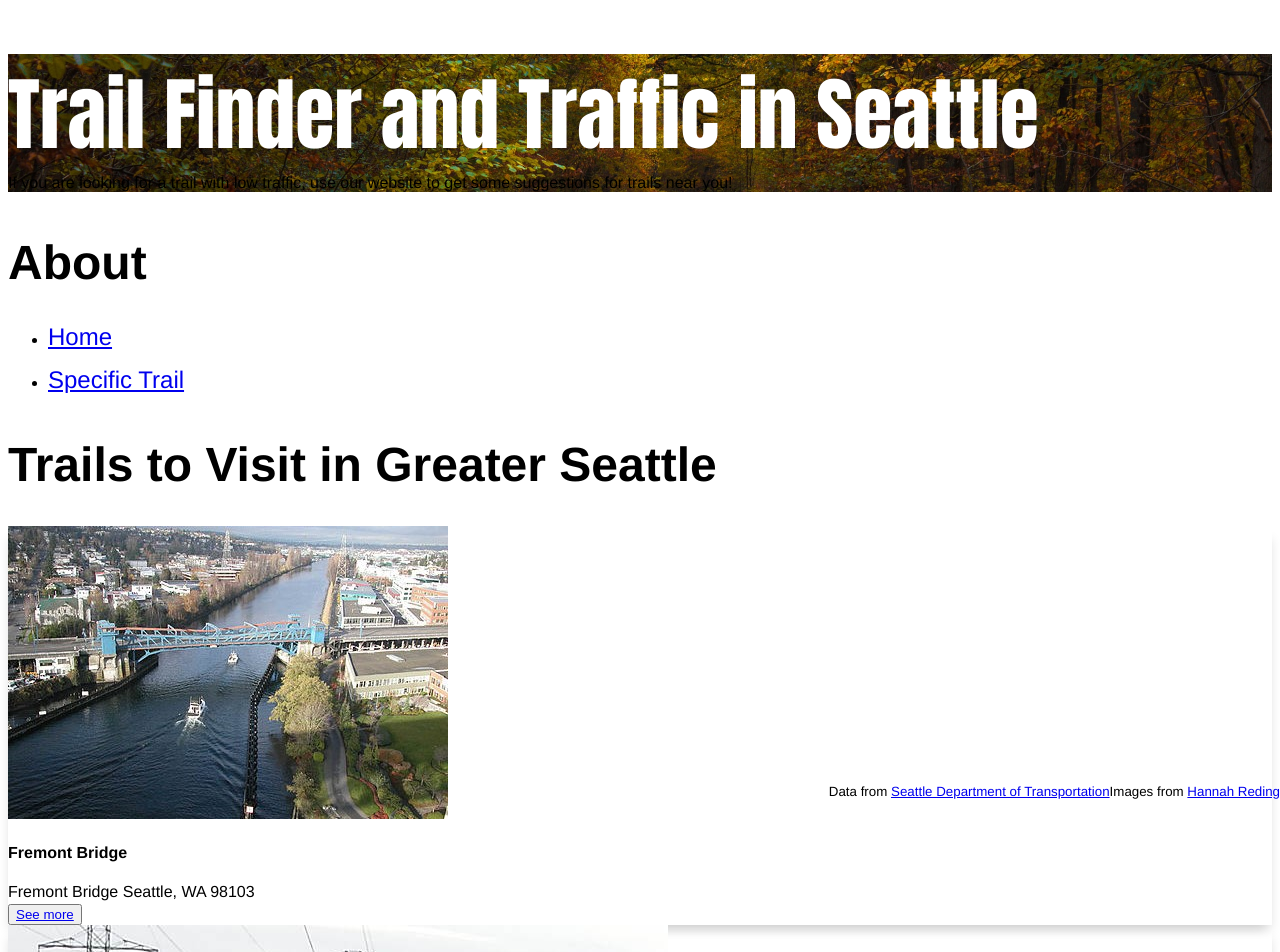
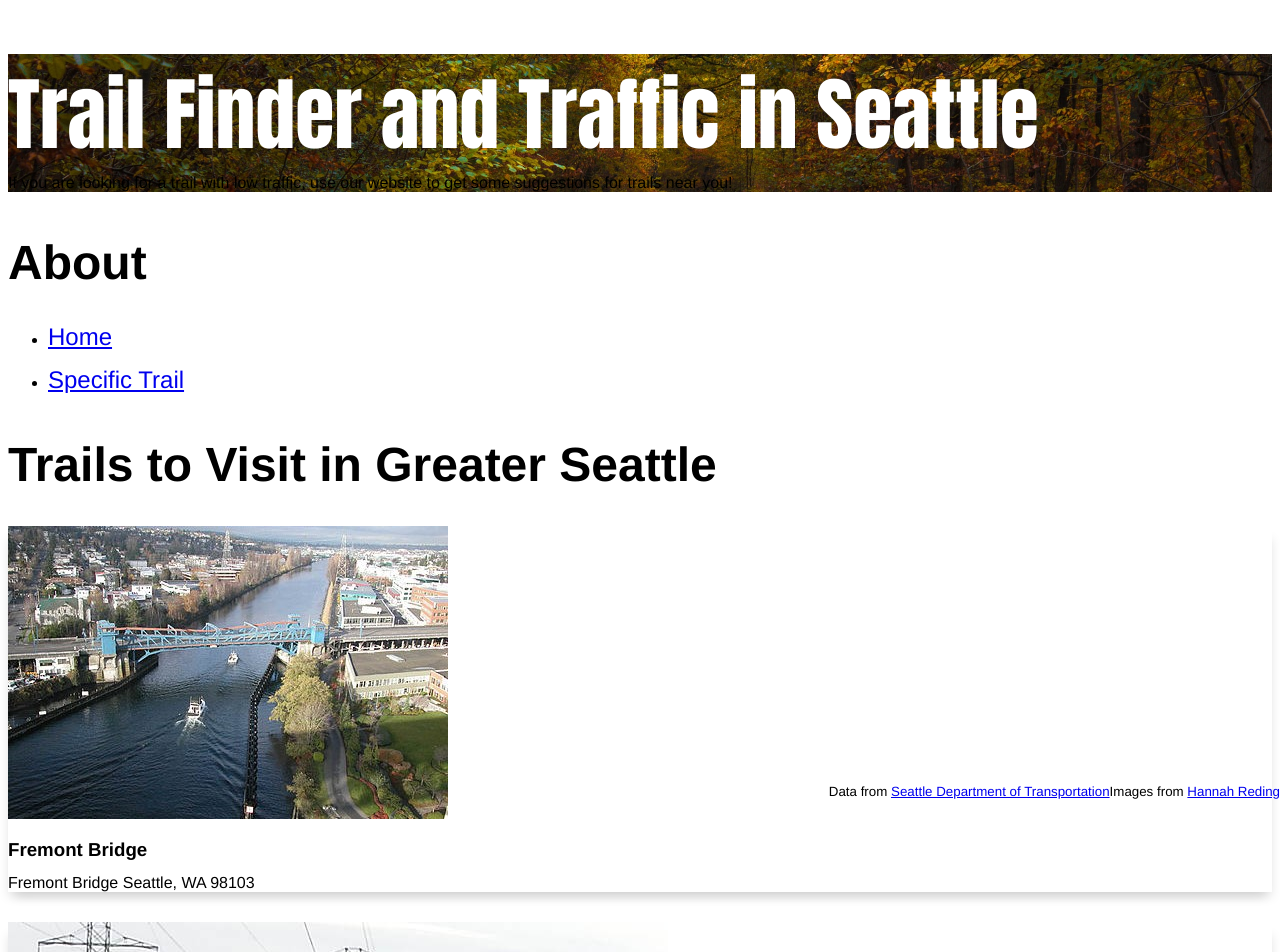
Before and after one commit to info340-au20/project-2-kshruti99, a React (Create React App) app: page / in a window 1280 px wide. Shown: the top 952 px of the page. Built offline with nearby package versions, Linux system fonts and the light colour scheme.

Commit message:
card attempts

```diff
--- a/src/App.js
+++ b/src/App.js
@@ -9,7 +9,6 @@ import './index.css';
 import TRAIL_INFO from './data/trail_info.csv'; //a sample list of dogs (model)
 
 function App(props) {
-
   //const trail_info = TRAIL_INFO;
   //const renderTrailList = (renderProps) => <RenderTrailList {...renderProps} trail_info={trail_info} />
   /*
@@ -41,10 +40,9 @@ function App(props) {
               <Route path="/AboutTrail"component={AboutTrail}/>
               <Redirect to="/"/>
             </Switch>
-
           </div>
+          <TrailList trails={props.info}/>
         </div>
-        <TrailList trails={props.info}/>
       </main>
 
 
@@ -68,10 +66,7 @@ function AboutNav() {
   );
 }
 
-export function TrailCard(props) {
-  let imgSrc = 'img/'+props.trail.image;
-  let imgAlt = props.trail.trailName + " image";
-  return (
+/*
     <div className="d-flex p-2 col-lg-4">
       <div className="card mx-2 my-4">
         <img className="card-img-top" src={imgSrc} alt={imgAlt}/>
@@ -80,6 +75,18 @@ export function TrailCard(props) {
           <p className="card-text">{props.trail.address}</p>
           <button className="button float-right" class="btn btn-outline-secondary"><a href="expandedview.html">See more</a></button>
         </div>
+      </div>
+    </div>
+*/
+export function TrailCard(props) {
+  let imgSrc = 'img/'+props.trail.image;
+  let imgAlt = props.trail.trailName + " image";
+  return (
+    <div key={props.trail.trailName} className="card">
+      <img className="card-img-top" src={imgSrc} alt={imgAlt} />
+      <div className="card-body">
+        <h3 className="card-title">{props.trail.trailName}</h3>
+        <p className="card-text">{props.trail.address}</p>
       </div>
     </div>
   );
--- a/src/index.css
+++ b/src/index.css
@@ -108,6 +108,11 @@ p.landing > a.copyright-info {
 .card {
     box-shadow: 4px 9px 10px -4px rgba(0,0,0,0.10), -4px 9px 10px -4px rgba(0,0,0,0.10);
 }
+/* keep images in check */
+.card-deck .card {
+    flex-basis: 200px;
+    margin-bottom: 30px;
+  }
 
 
 
```
Also changed, not shown: 1 other file (tests, documents, lock files or other folders).
